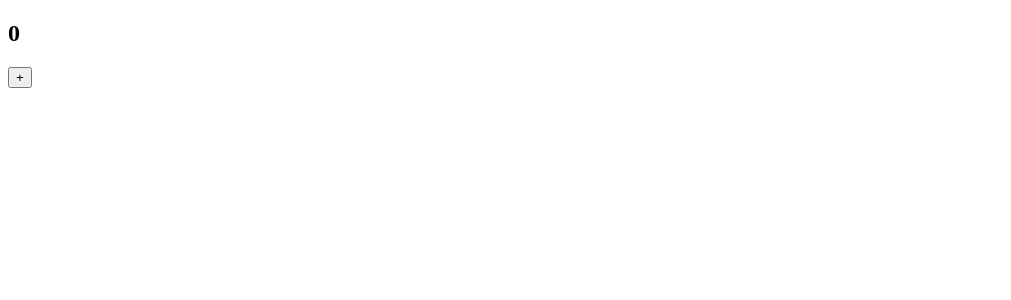
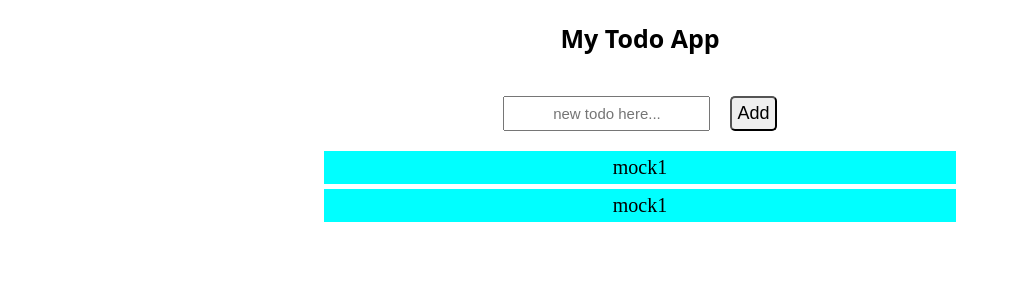
Before and after one commit to great-timofey/todo-app, a React (Create React App) app: page / in a window 1280 px wide. Shown: the top 300 px of the page, without its empty margins (0-1011 px from the left). Built offline with nearby package versions, Linux system fonts and the light colour scheme.

Commit message:
added header, add todo, todo list

```diff
--- a/package.json
+++ b/package.json
@@ -16,6 +16,7 @@
   "devDependencies": {
     "react-redux": "^5.0.7",
     "redux": "^4.0.0",
-    "redux-devtools": "^3.4.1"
+    "redux-devtools": "^3.4.1",
+    "styled-components": "^3.3.3"
   }
 }
--- a/src/App.js
+++ b/src/App.js
@@ -1,14 +1,26 @@
 import React, { Component } from 'react';
-import Counter from './components/Counter'
+import styled, { css } from 'styled-components';
+import AddTodo from './components/AddTodo';
+import TodoList from './components/TodoList';
 
-class App extends Component {
+const AppContainer = styled.section`
+  height: 100vh
+`
+
+const AppHeader = styled.h1`
+  font-size: 25px
+  text-align: center
+  font-family: system-ui
+`;
+
+export default class App extends Component {
   render() {
     return (
-      <div>
-        <Counter counter={0} />
-      </div>
+      <AppContainer>
+        <AppHeader>My Todo App</AppHeader>
+        <AddTodo />
+        <TodoList />
+      </AppContainer>
     );
   }
 }
-
-export default App;
--- /dev/null
+++ b/src/components/AddTodo.js
@@ -0,0 +1,26 @@
+import React, { Component } from 'react';
+import styled, { css } from 'styled-components';
+import Button from './Button';
+
+const AddTodoContainer = styled.div`
+  padding: 20px
+  display: flex
+  justify-content: center
+`;
+
+const Input = styled.input`
+  font-size: 15px
+  margin-right: 20px
+  text-align: center
+`;
+
+export default class AddTodo extends Component {
+  render() {
+    return (
+      <AddTodoContainer>
+        <Input placeholder='new todo here...' />
+        <Button text='Add' />
+      </AddTodoContainer>
+    )
+  }
+}
--- /dev/null
+++ b/src/components/Button.js
@@ -0,0 +1,20 @@
+import React, { Component } from 'react';
+import styled, { css } from 'styled-components';
+
+const Button = styled.button`
+  font-size: 18px
+  border-radius: 5px
+  padding: 5px
+  transition: 0.2s
+  &:hover {
+    cursor: pointer
+    border: 1px solid black
+    color: white
+    background-color: black
+    transition: 0.2s
+  }
+`
+
+export default ({ text }) => {
+  return <Button>{text}</Button>
+}
--- /dev/null
+++ b/src/components/Todo.js
@@ -0,0 +1,13 @@
+import React, { Component } from 'react';
+import styled, { css } from 'styled-components';
+
+const Item = styled.li`
+  background-color: cyan
+  padding: 5px
+  text-align: center
+  margin-bottom: 5px
+`;
+
+export default ({ name }) => {
+  return <Item>{name}</Item>;
+}
--- /dev/null
+++ b/src/components/TodoList.js
@@ -0,0 +1,22 @@
+import React, { Component } from 'react';
+import styled, { css } from 'styled-components';
+import Todo from './Todo';
+
+const List = styled.ul`
+  list-style: none
+  padding: 0
+  width: 50%
+  margin: 0 auto
+  font-size: 20px
+`;
+
+export default class TodoList extends Component {
+  render() {
+    return (
+      <List>
+        <Todo name='mock1' />
+        <Todo name='mock1' />
+      </List>
+    )
+  }
+}
```
Also changed, not shown: 1 other file (tests, documents, lock files or other folders).
